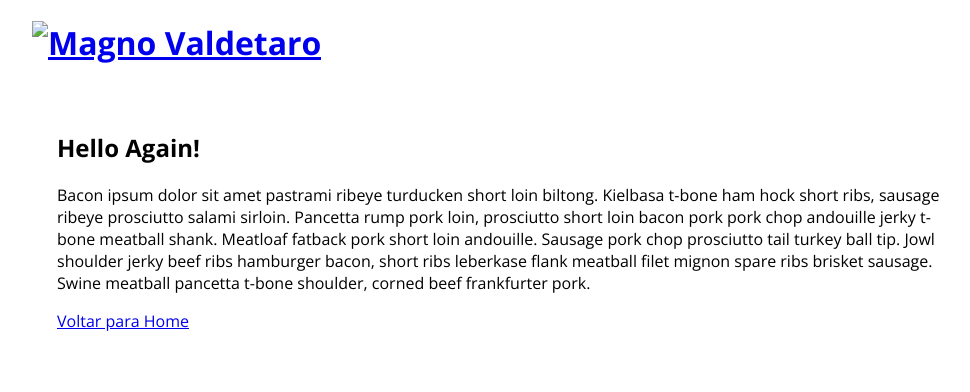
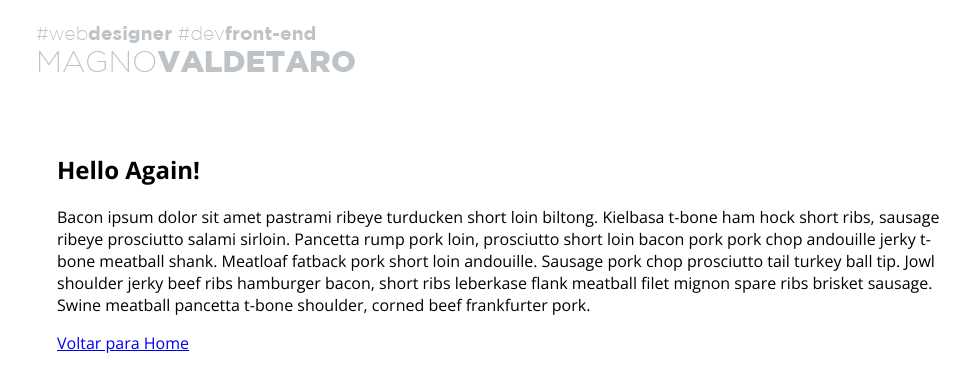
Before and after one commit to mvaldetaro/jekyll, a Jekyll site: the page built from blog/_posts/2012-01-02-hello-again.html, in a window 1280 px wide. Shown: the top 392 px of the page, without its empty margins (128-1098 px from the left). Built offline with Jekyll 4.4.1, drawn with Linux system fonts in a browser that asks for light colours; nearby versions of some CDN libraries; Markdown is read by kramdown in place of the engine named in the settings.

Commit message:
Adcionado {{ site.url }}

```diff
--- a/blog/_includes/head.html
+++ b/blog/_includes/head.html
@@ -20,7 +20,7 @@
     <meta property="twitter:account_id" content="15278873" />
 
     <!-- Favicon -->
-    <link rel="shortcut icon" href="/assets/favicon.ico" type="image/x-icon" />
+    <link rel="shortcut icon" href="{{ site.url }}assets/favicon.ico" type="image/x-icon" />
 
     <!-- Font -->
     <link href='http://fonts.googleapis.com/css?family=Open+Sans:400italic,400,700' rel='stylesheet' type='text/css'>
@@ -29,13 +29,17 @@
     <link rel="alternate" type="application/rss+xml" href="http://feeds.feedburner.com/mvaldetaro">
 
     <!-- CSS -->
-    <link rel="stylesheet" href="/assets/css/main.min.css" type="text/css" />
+    <link rel="stylesheet" href="{{ site.url }}assets/css/main.min.css" type="text/css" />
 
     <!-- jQuery -->
-    <script type='text/javascript' src='http://ajax.googleapis.com/ajax/libs/jquery/1.4/jquery.min.js'></script>
+    <script src="http://ajax.googleapis.com/ajax/libs/jquery/1.11.0/jquery.min.js"></script>
+
+    <!-- Prefixfree -->
+    <script src="http://cdnjs.cloudflare.com/ajax/libs/prefixfree/1.0.7/prefixfree.min.js"></script>
 
     <!-- Modernizr -->
-    <script src='//cdnjs.cloudflare.com/ajax/libs/modernizr/2.7.1/modernizr.dev.js'></script>
+    <script src='http://cdnjs.cloudflare.com/ajax/libs/modernizr/2.7.1/modernizr.min.js'></script>
+
   </head>
 
   <body>
--- a/blog/_includes/header.html
+++ b/blog/_includes/header.html
@@ -1,5 +1,5 @@
 <header class="group">
   <h1 class="logo">
-    <a href="/"> <img src="assets/images/logo.gif" alt="Magno Valdetaro"></a>
+    <a href="/"> <img src="{{ site.url }}assets/images/logo.gif" alt="Magno Valdetaro"></a>
   </h1>
 </header>
--- a/blog/_layouts/default.html
+++ b/blog/_layouts/default.html
@@ -28,6 +28,9 @@
   <!-- /sidebar -->
   <!-- content -->
   <div class="container">
+  <div class="infinite-spinner">
+        <div class="loader"></div>
+      </div>
   {% include header.html %}
     <section id="content" class="recent-posts">
       {% for post in site.posts limit:10 %}
```
